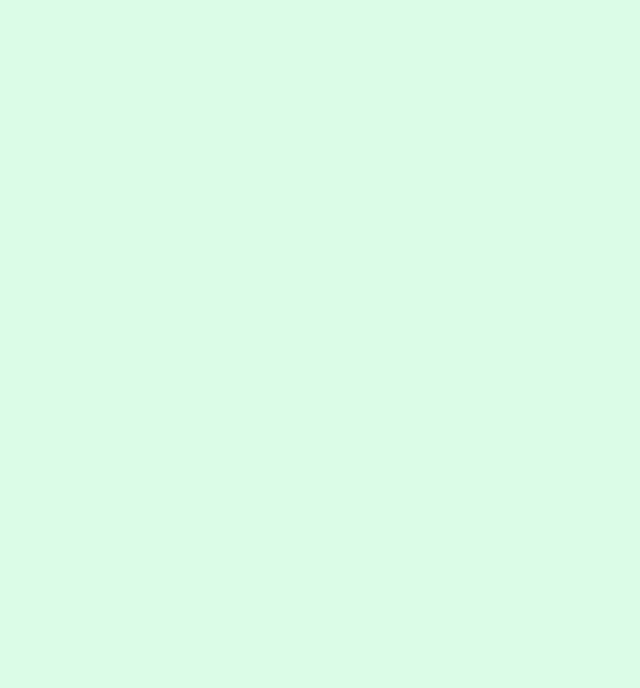
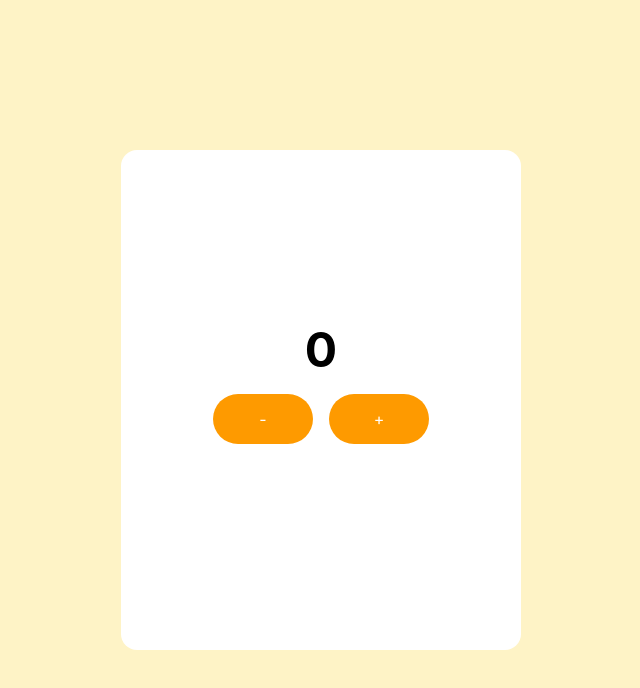
Before and after one commit to nammunis/fooddelivery-frontend, a React (Vite) app: page /test in a window 1280 px wide. Before the commit this address had no page. Shown: the top 688 px of the page, without its empty margins (319-959 px from the left). Built offline with nearby package versions, Linux system fonts and the light colour scheme.

Commit message:
testPage-Hooks Check ⛹🏼‍♂️

```diff
--- a/src/App.jsx
+++ b/src/App.jsx
@@ -5,6 +5,7 @@ import RegisterPage from './pages/registerPage'
 import LoginPage from './pages/loginPage'
 import { BrowserRouter, Route, Routes } from 'react-router-dom'
 import AdminPage from './pages/adminPage'
+import TestPage from './pages/testPage'
 
 function App() {
 
@@ -16,6 +17,7 @@ function App() {
               <Routes path='/'>
                 <Route path='/' element={<HomePage/>}/>
                 <Route path='/login' element={<LoginPage/>}/>
+                <Route path='/test' element={<TestPage/>}/>
                 <Route path='/register' element={<RegisterPage/>}/>
                 <Route path='/admin/*' element={<AdminPage/>}/>
               </Routes>
--- /dev/null
+++ b/src/pages/testPage.jsx
@@ -0,0 +1,28 @@
+import React, { useState } from 'react'
+
+export default function TestPage() {
+  const [count,setCount]=useState(0)
+
+  function increment(){
+    setCount(count+1)
+  }
+  function decriment(){
+    setCount(count-1)
+  }
+
+  return (
+    <div className='w-full h-screen bg-amber-100 flex items-center justify-center'>
+        <div className="w-[400px] h-[500px] bg-white flex flex-col justify-center items-center rounded-2xl">
+          <h1 className="text-5xl font-bold">{count}</h1>
+          <div className="w-full flex flex-row justify-center gap-4 h-[100px] p-5">
+          <button onClick={decriment} className="w-[100px] h-[50px] flex justify-center items-center bg-amber-500 text-white rounded-full">
+            -
+          </button>
+          <button onClick={increment} className="w-[100px] h-[50px] flex justify-center items-center bg-amber-500 text-white rounded-full">
+            +
+          </button>
+        </div>
+    </div>
+  </div>
+  )
+}
```
